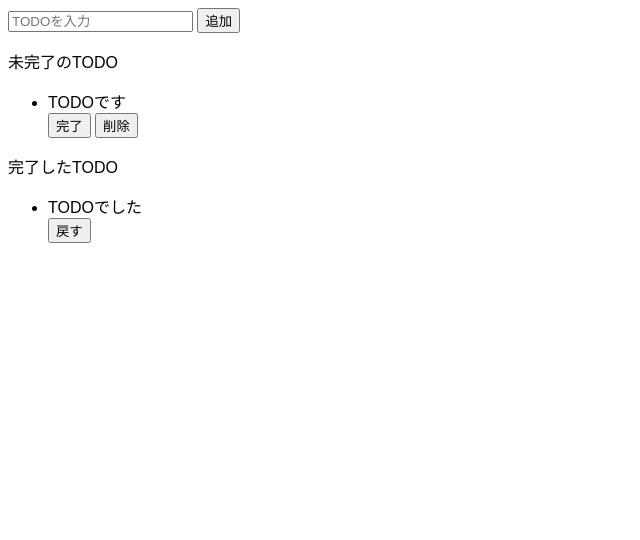
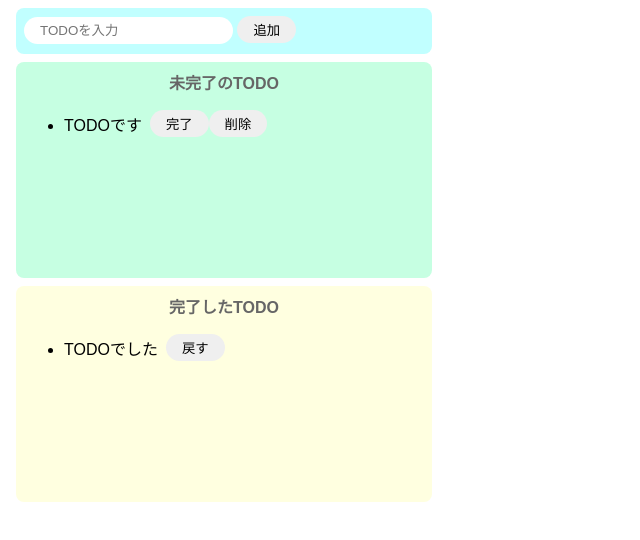
Before and after one commit to kenji-kk/todo-js, a website built with Parcel: page index.html in a window 1280 px wide. Shown: the whole page, without its empty margins (0-640 px from the left). Built offline with nearby package versions, Linux system fonts and the light colour scheme.

Commit message:
css追加

```diff
--- a/index.html
+++ b/index.html
@@ -6,24 +6,24 @@
   </head>
 
   <body>
-    <div>
+    <div class="input-area">
       <input placeholder="TODOを入力" />
       <button>追加</button>
     </div>
-    <div>
-      <p>未完了のTODO</p>
+    <div class="incomplete-area">
+      <p class="title">未完了のTODO</p>
       <ul>
-        <div>
+        <div class="list-row">
           <li>TODOです</li>
           <button>完了</button>
           <button>削除</button>
         </div>
       </ul>
     </div>
-    <div>
-      <p>完了したTODO</p>
+    <div class="complete-area">
+      <p class="title">完了したTODO</p>
       <ul>
-        <div>
+        <div class="list-row">
           <li>TODOでした</li>
           <button>戻す</button>
         </div>
--- a/src/styles.css
+++ b/src/styles.css
@@ -1,3 +1,66 @@
 body {
   font-family: sans-serif;
 }
+
+input {
+  border-radius: 16px;
+  border: none;
+  padding: 6px 16px;
+  outline: none;
+}
+
+button {
+  border-radius: 16px;
+  border: none;
+  padding: 4px 16px;
+}
+
+button:hover {
+  background-color: #ff7fff;
+  color: #fff;
+  cursor: pointer;
+}
+
+li {
+  margin-right: 8px;
+}
+
+.input-area {
+  background-color: #c1ffff;
+  width: 400px;
+  height: 30px;
+  padding: 8px;
+  margin: 8px;
+  border-radius: 8px;
+}
+
+.incomplete-area {
+  background-color: #c6ffe2;
+  width: 400px;
+  min-height: 200px;
+  padding: 8px;
+  margin: 8px;
+  border-radius: 8px;
+}
+
+.complete-area {
+  background-color: #ffffe0;
+  width: 400px;
+  min-height: 200px;
+  padding: 8px;
+  margin: 8px;
+  border-radius: 8px;
+}
+
+.title {
+  text-align: center;
+  margin-top: 0;
+  font-weight: bold;
+  color: #666;
+}
+
+.list-row {
+  display: flex;
+  align-items: center;
+  padding-bottom: 4px;
+}
```
